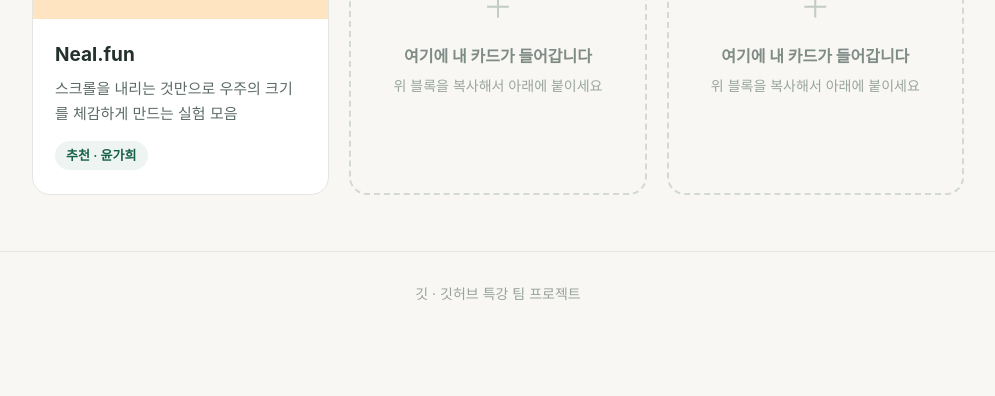
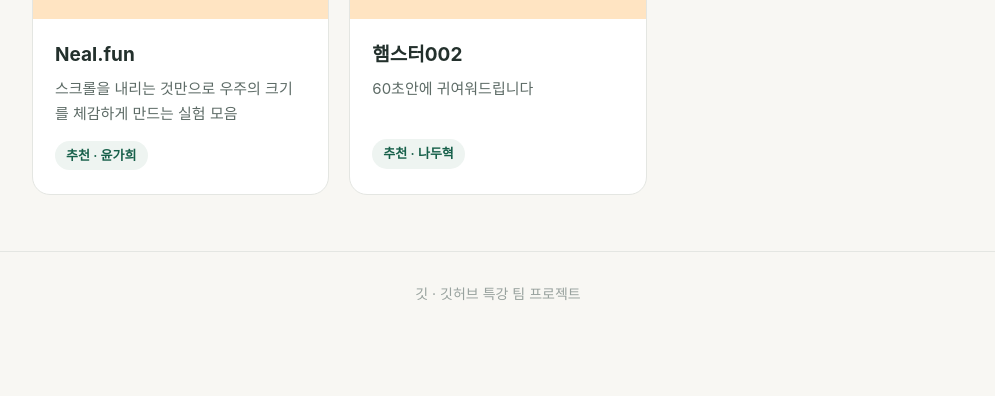
Before and after one commit to SeungEEE/cute-animal, a plain HTML site: page index.html in a window 1280 px wide. Shown: the part 404-800 px from the top of the page, without its empty margins (142-1137 px from the left). Drawn offline with Linux system fonts and the light colour scheme.

Commit message:
햄스터002 영상 업로드

```diff
--- a/index.html
+++ b/index.html
@@ -32,21 +32,21 @@
       </li>
       <!-- ▲▲▲▲▲ 카드 하나 끝 ▲▲▲▲▲ -->
 
-      <li class="card card-empty">
-        <span>
-          <span class="plus">＋</span>
-          <strong>여기에 내 카드가 들어갑니다</strong>
-          <em>위 블록을 복사해서 아래에 붙이세요</em>
-        </span>
+      <li class="card">
+        <a class="card-link" href="sites/neal-fun.html">
+          <span class="card-thumb" style="--thumb:#ffe4c2">🐹</span>
+          <span class="card-body">
+            <strong class="card-title">햄스터002</strong>
+            <span class="card-summary">
+              60초안에 귀여워드립니다
+            </span>
+            <span class="card-meta">추천 · 나두혁</span>
+          </span>
+        </a>
       </li>
 
-      <li class="card card-empty">
-        <span>
-          <span class="plus">＋</span>
-          <strong>여기에 내 카드가 들어갑니다</strong>
-          <em>위 블록을 복사해서 아래에 붙이세요</em>
-        </span>
-      </li>
+
+
 
     </ul>
   </main>
```
Also changed, not shown: sites/hamster002.html (added, +61 -0 lines).
